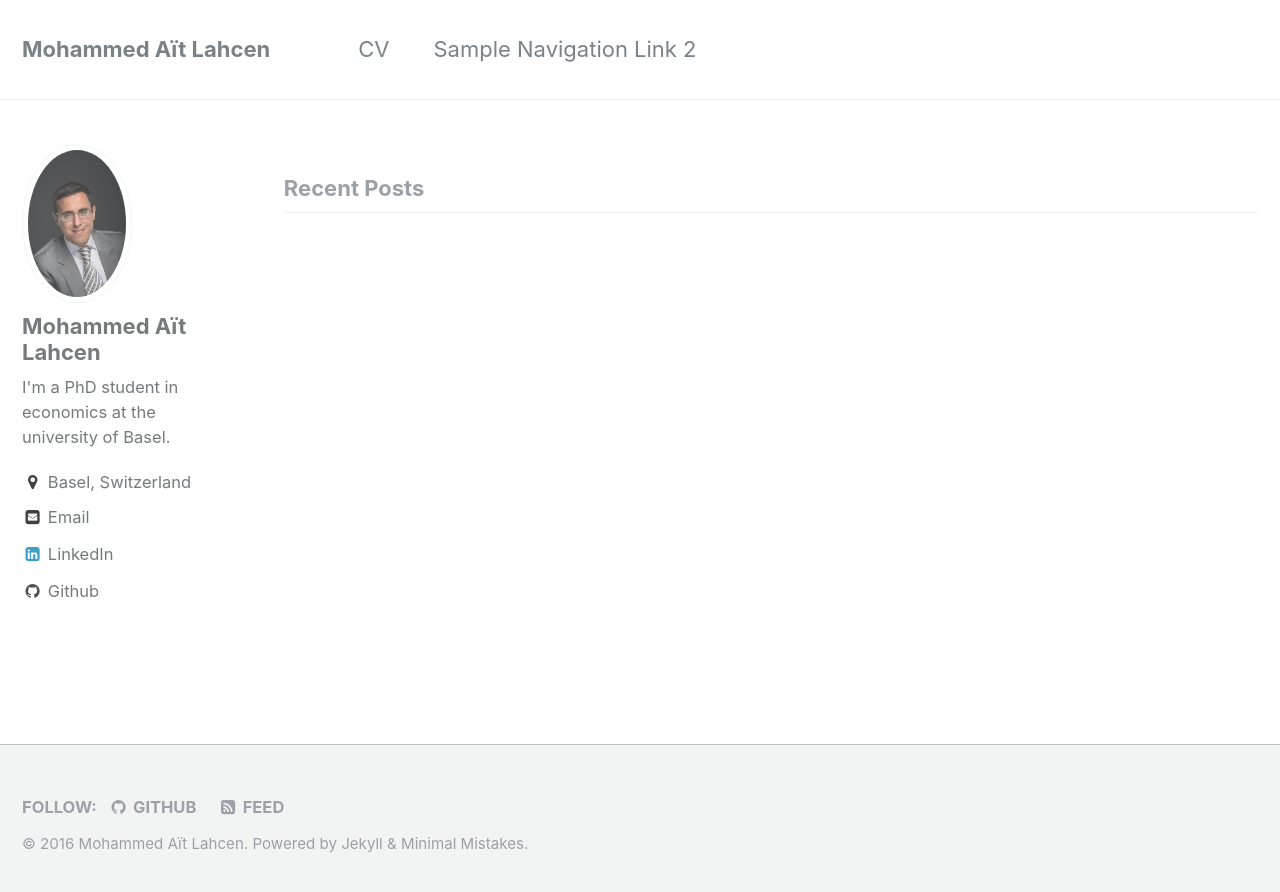
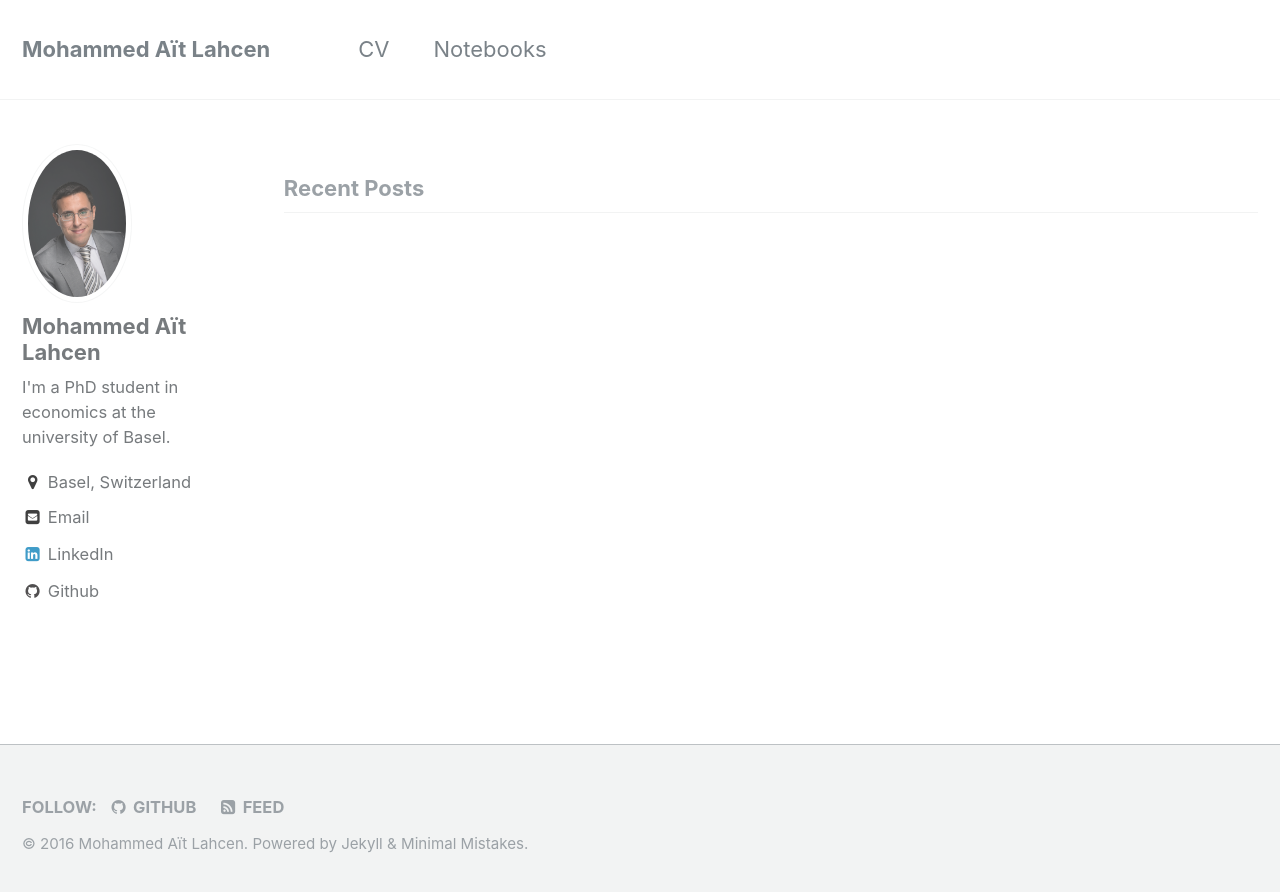
Before and after one commit to maitlahcen/maitlahcen.github.io, a Jekyll site: the page built from index.html, in a window 1280 px wide. Shown: the top 892 px of the page. Built offline with Jekyll 4.4.1, drawn with Linux system fonts in a browser that asks for light colours; the list of posts is cut into pages by our own code.

Commit message:
Update navigation.yml

```diff
--- a/_data/navigation.yml
+++ b/_data/navigation.yml
@@ -3,5 +3,5 @@ main:
   - title: "CV"
     url: https://www.dropbox.com/s/tvwomvi0claet49/Mohammed_Ait_Lahcen-CV.pdf?raw=1
 
-  - title: "Sample Navigation Link 2"
-    url: /
+  - title: "Notebooks"
+    url: /nb/
```
